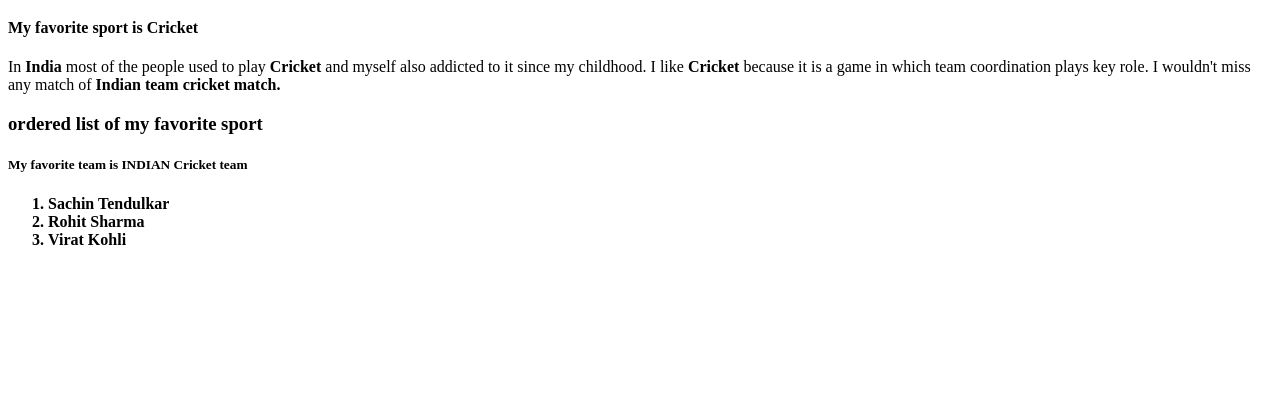
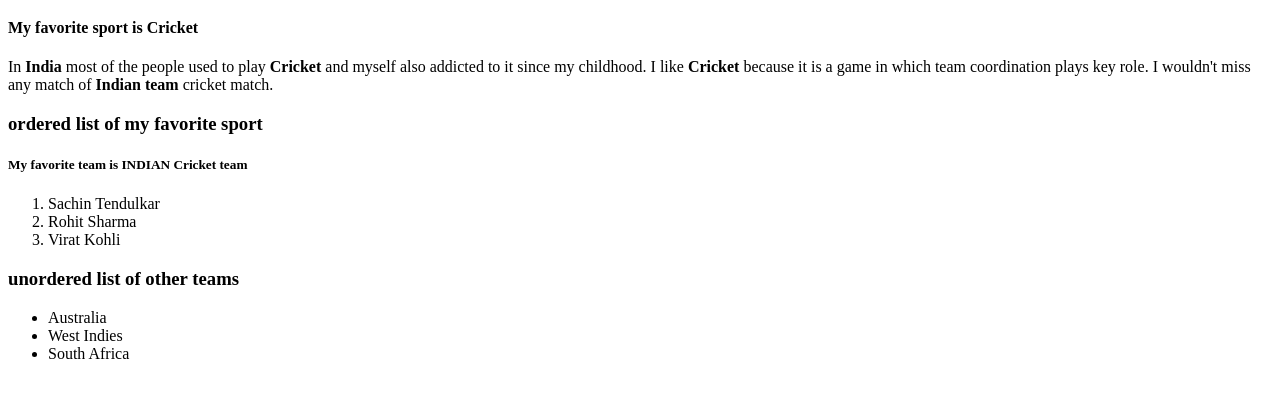
Before and after one commit to 44-563-Web-Apps-S23/44563-webapps-assignment-3-Moparthy1999, a plain HTML site: page index.html in a window 1280 px wide. Shown: the part 61-458 px from the top of the page. Drawn offline with Linux system fonts and the light colour scheme.

Commit message:
Unordered list of other teams

```diff
--- a/index.html
+++ b/index.html
@@ -12,7 +12,7 @@
         <h4>My favorite sport is Cricket</h4>
         <p>In <b>India</b> most of the people used to play <b>Cricket</b> and myself also addicted to it
          since my childhood. I like <b>Cricket</b> because it is a game in which team coordination plays
-          key role. I wouldn't miss any match of <b>Indian team<b> cricket match.</p>
+          key role. I wouldn't miss any match of <b>Indian team</b> cricket match.</p>
         <h3>ordered list of my favorite sport </h3>
         <h5>My favorite team is INDIAN Cricket team</h5>
         <ol>
@@ -20,6 +20,12 @@
             <li>Rohit Sharma</li>
             <li>Virat Kohli</li>
         </ol>
+        <h3>unordered list of other teams</h3>
+        <ul>
+            <li>Australia</li>
+            <li>West Indies</li>
+            <li>South Africa</li>
+        </ul>
 
     </body>
 </html>
```
